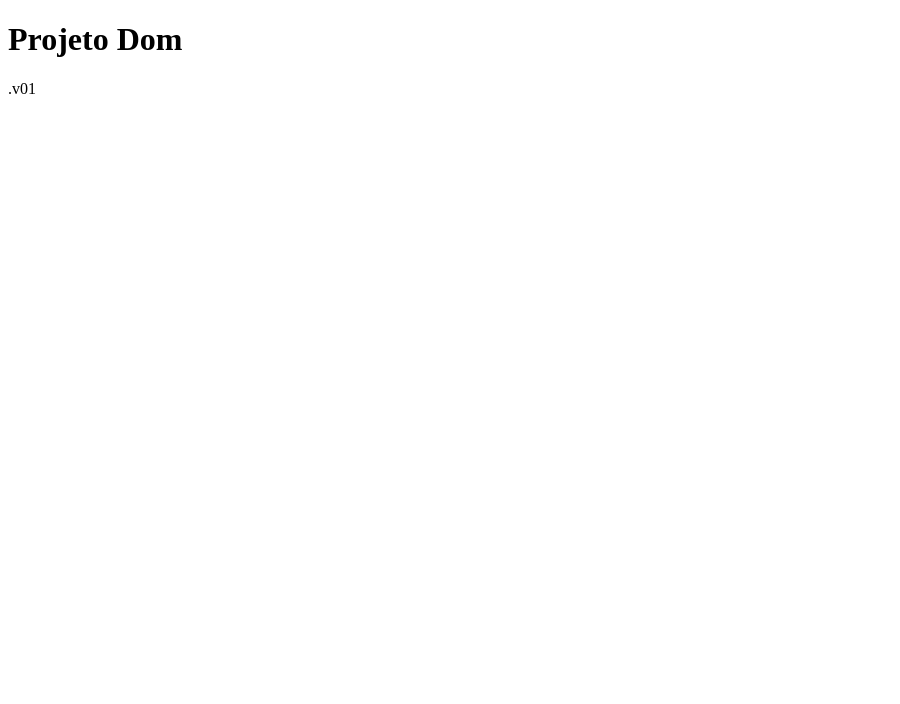
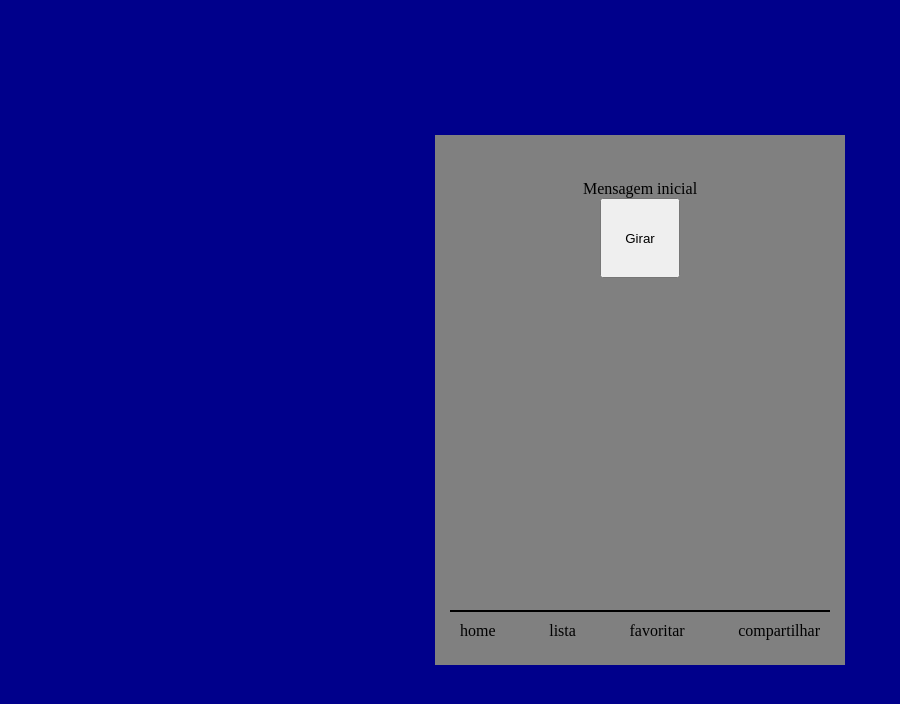
Before and after one commit to goncalvescordeirowillian-pixel/appmsg, a plain HTML site: page index.html in a window 1280 px wide. Shown: the whole page, without its empty margins (0-900 px from the left). Drawn offline with Linux system fonts and the light colour scheme.

Commit message:
Add files via upload

```diff
--- a/index.html
+++ b/index.html
@@ -1,15 +1,25 @@
 <!DOCTYPE html>
-<html lang="pt BR">
+<html lang="pt-BR">
 <head>
-    <meta charset="UTF-8">
-    <meta name="viewport" content="width=device-width, initial-scale=1.0">
-    <title>projeto mf</title>
-    <link rel="stylesheet" href="style.css">
+<meta charset="UTF-8">
+<meta name="viewport" content="width=device-width, initial-scale=1.0">
+<title>Ecos do ceu</title>
+<link rel="stylesheet" href="style.css">
 </head>
 <body>
-<h1>Projeto Dom</h1>
-<p>.v01</p>
 
-    <script src="app.js"></script>
+<div id="app">
+
+<main>
+<p id="saída">Mensagem inicial</p>
+<button onclick="geradorMensagem()">Girar</button>
+</main>
+<nav>
+<span>home</span> <span>lista</span> <span>favoritar</span> <span>compartilhar</span>
+</nav>
+
+</div>
+
+<script src="app.js" ></script>
 </body>
 </html>
--- a/style.css
+++ b/style.css
@@ -0,0 +1,74 @@
+*{
+    margin: 0;
+    padding: 0;
+    box-sizing: 0;
+}
+body{
+    background-color: darkblue;
+    color: black;
+    display:flex;
+    justify-content:center;
+    align-items:center;
+
+}
+#app{
+    background:gray;
+
+}
+main{
+    padding: 30px;
+    height:100%;
+    display:flex;
+    flex-direction: column;
+    align-items: center;
+    text-align: center;
+}
+nav{
+   border-top: 2px solid black;
+   display:flex;
+   align-items:center;
+   padding: 10px;
+}
+
+#app{
+    background:gray ;
+    display:flex;
+    flex-direction: column;
+    width:380px;
+    height:500px;
+    padding:15px;
+    border: radius 15px;
+    box-shadow:00 10px rgba (0,0,0 0.7)
+}
+
+nav{
+    border-top:2px solid black;
+    display:flex;
+    align-items:center;
+    padding:10px;
+    justify-content: space-between;
+}
+body{
+    min-height: 100vh;
+}
+#msg{
+    width:100%;
+    overflow-wrap: break-word;
+    word-wrap: break-word;
+    font-size: 18px;
+}
+
+button{
+    width: 80px;
+    height: 80px;
+    background:radial-gradient(circle,blue,blue)
+    border-radius 50%;
+    border:none
+    cursor pointer
+    margin-top auto ;
+    color:azure
+    transition 0.3s
+}
+button:hover{
+scale:1.1;
+}
```
